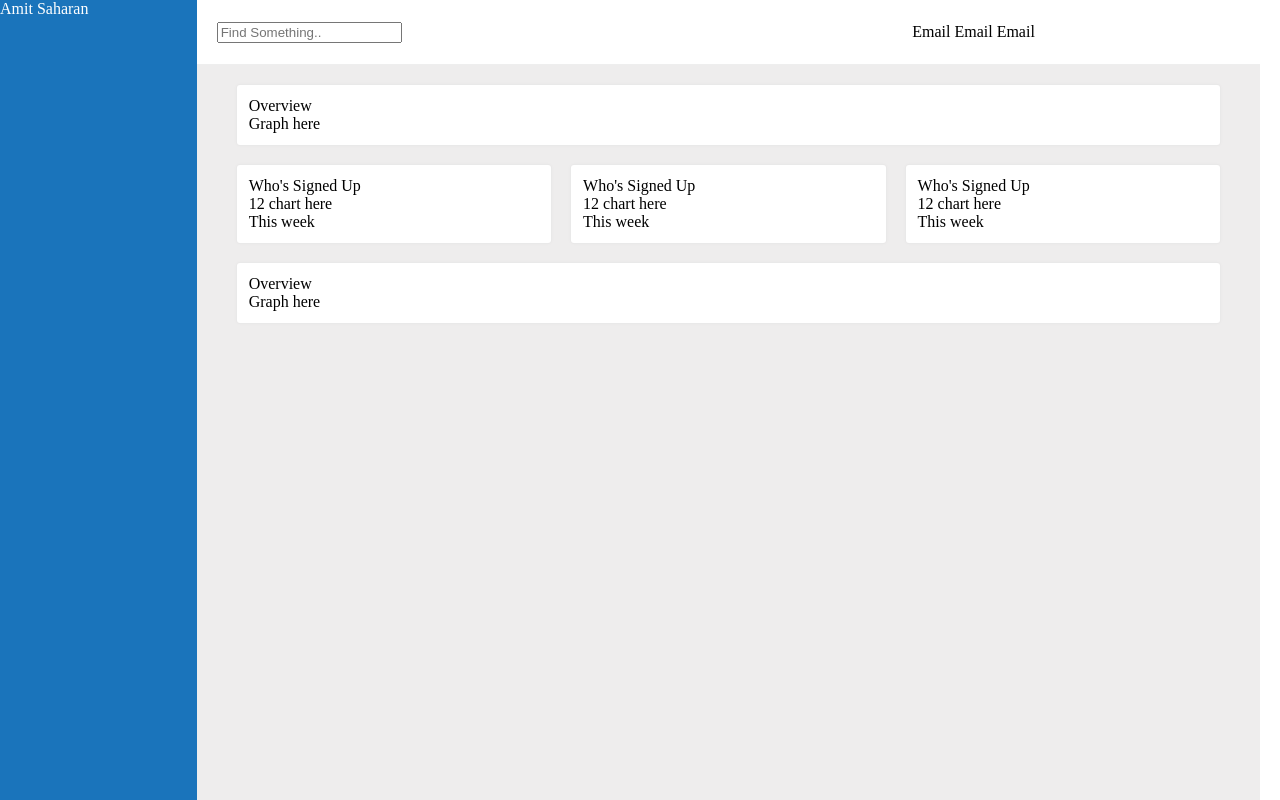
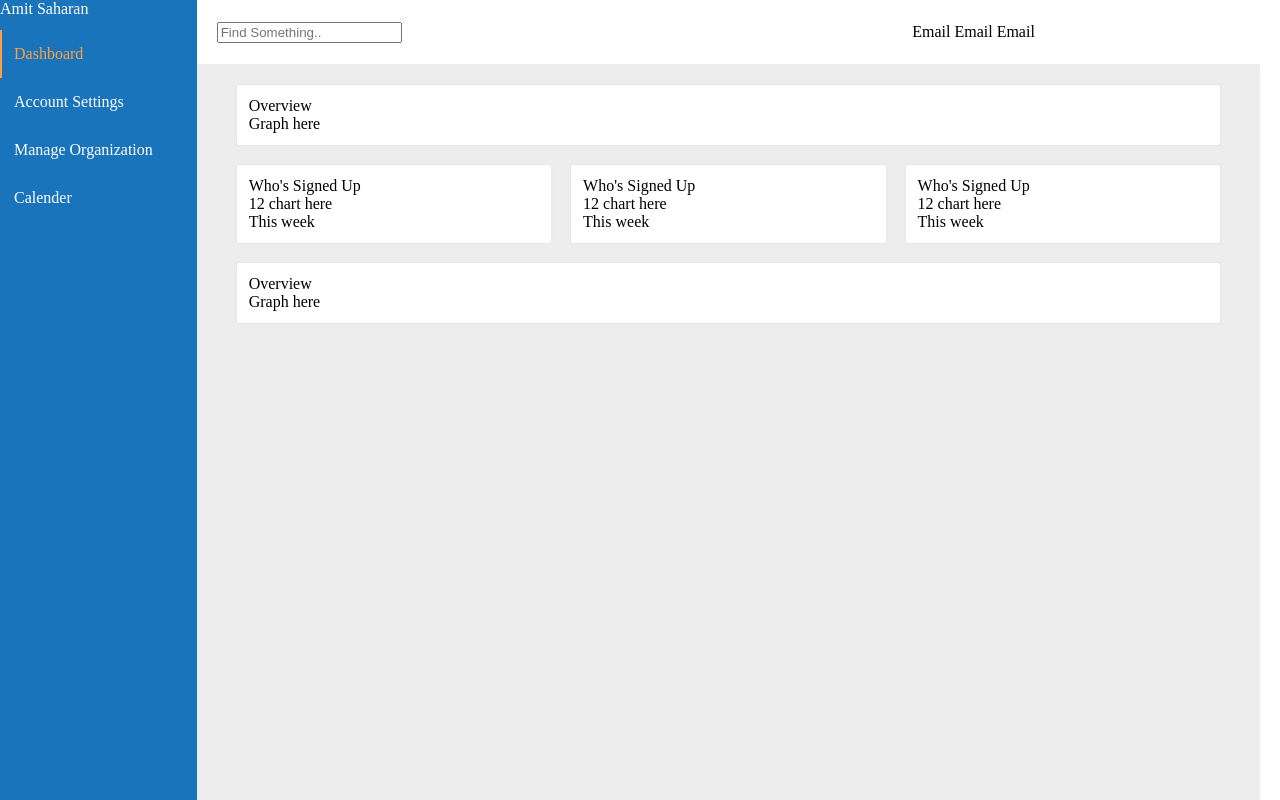
Before and after one commit to asaharan/just-bhushan-stuff, a plain HTML site: page index.html in a window 1280 px wide. Drawn offline with nearby package versions, Linux system fonts and the light colour scheme.

Commit message:
buttons added in sidebar

```diff
--- a/index.html
+++ b/index.html
@@ -9,6 +9,12 @@
 	<div class="left-panel">
 		<div class="person-info">
 			Amit Saharan
+		</div>
+		<div class="list">
+			<div class="list-item active">Dashboard</div>
+			<div class="list-item">Account Settings</div>
+			<div class="list-item">Manage Organization</div>
+			<div class="list-item">Calender</div>
 		</div>
 	</div>
 	<div class="main-panel">
@@ -66,5 +72,7 @@
 		</div>
 	</div>
 </div>
+<script type="text/javascript" src="node_modules/jquery/dist/jquery.min.js"></script>
+<script type="text/javascript" src="js/main.js"></script>
 </body>
 </html>
--- a/js/main.js
+++ b/js/main.js
@@ -0,0 +1,6 @@
+
+$('.list-item').on('click',function(){
+	console.log('yomain')
+	$('.list-item').removeClass('active');
+	$(this).addClass('active');
+});
--- a/sass/main.scss
+++ b/sass/main.scss
@@ -21,6 +21,20 @@ body{
 	background: #1a74bb;
 	color: #fff;
 	min-height: 100vh;
+
+	.list{
+		margin-top: 12px;
+		line-height: 48px;
+		.list-item{
+			cursor: pointer;
+			padding-left: 12px;
+			border-left: solid 2px transparent;
+			&.active{
+				color: #ffa042;
+				border-left-color: #ffa042;
+			}
+		}
+	}
 }
 .main-panel{
 	@include grid-column(10);
```
Also changed, not shown: css/main.css, 1 other file.
